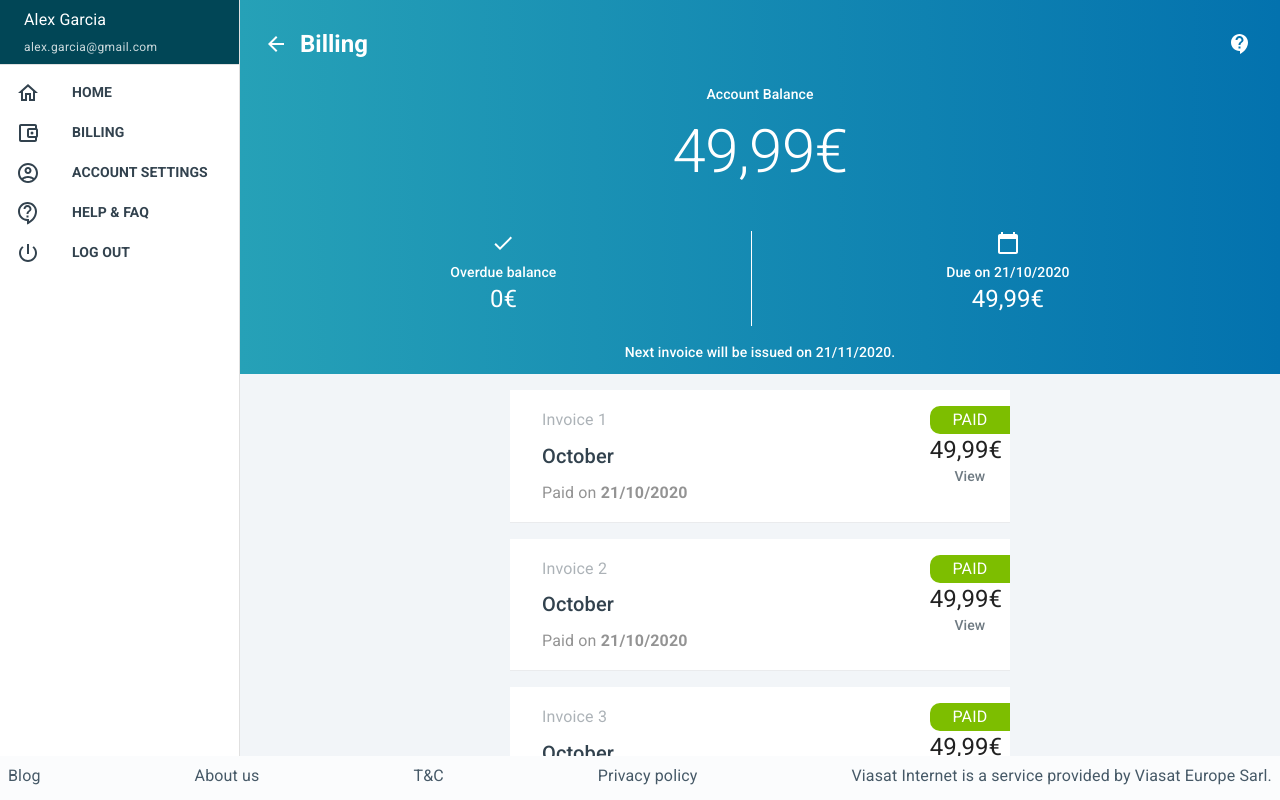
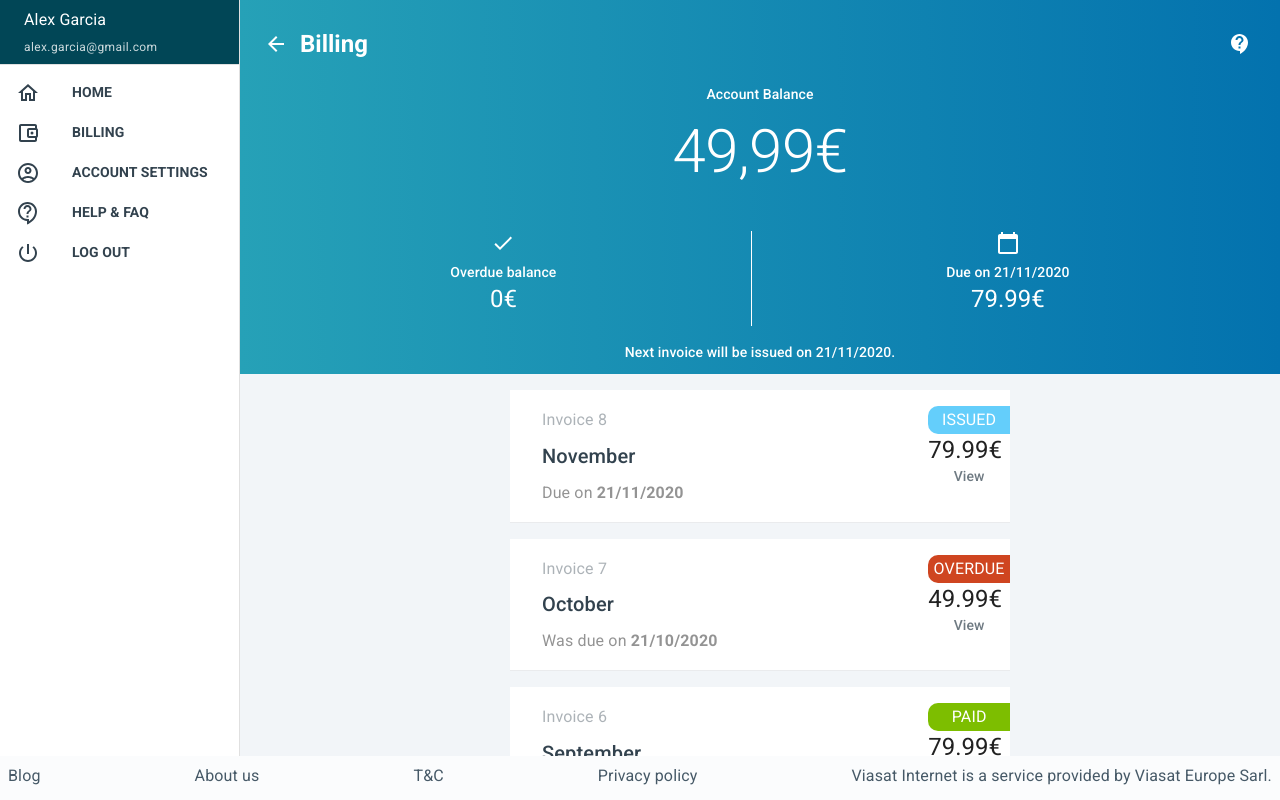
Before and after one commit to anovi0101/billings, a Next.js app: page / in a window 1280 px wide. Shown: the top 800 px of the page. Built offline with nearby package versions, Linux system fonts and the light colour scheme.

Commit message:
Updated displayed invoice info and other tweaks

```diff
--- a/components/InvoiceCard.js
+++ b/components/InvoiceCard.js
@@ -2,6 +2,28 @@ import { Grid, Paper, Typography } from "@mui/material";
 import Link from "next/link";
 
 export default function InvoiceCard(props) {
+  const STATUS_COLORS = {
+    PAID: "#7DBE00",
+    OVERDUE: "#CF4520",
+    ISSUED: "#64CEFB",
+  };
+
+  function getMonthName(month) {
+    const d = new Date();
+    d.setMonth(month - 1);
+    const monthName = d.toLocaleString("default", { month: "long" });
+    return monthName;
+  }
+
+  function getDueMessage(status) {
+    if (status === "OVERDUE") {
+      return "Was due on";
+    } else if (status === "ISSUED") {
+      return "Due on";
+    }
+    return "Paid on";
+  }
+
   return (
     <Paper
       sx={{
@@ -35,14 +57,14 @@ export default function InvoiceCard(props) {
               Invoice {props.id}
             </Typography>
             <Typography variant="h6" gutterBottom>
-              October
+              {getMonthName(props.due.split("/")[1])}
             </Typography>
             <Typography
               variant="subtitle1"
               color="text.secondary"
               sx={{ opacity: 0.7 }}
             >
-              Paid on <strong>21/10/2020</strong>
+              {getDueMessage(props.status)} <strong>{props.due}</strong>
             </Typography>
           </Grid>
           <Grid item>
@@ -50,17 +72,18 @@ export default function InvoiceCard(props) {
               variant="subtitle1"
               sx={{
                 textAlign: "center",
-                backgroundColor: "#7DBE00",
+                backgroundColor: STATUS_COLORS[props.status],
                 color: "#fff",
                 borderTopLeftRadius: "10px",
                 borderBottomLeftRadius: "10px",
                 right: 0,
               }}
             >
-              PAID
+              {props.status}
             </Typography>
             <Typography variant="h5" sx={{ paddingRight: 1 }}>
-              49,99{"\u20AC"}
+              {props.amount}
+              {"\u20AC"}
             </Typography>
             <Typography
               variant="subtitle2"
--- a/components/Invoices.js
+++ b/components/Invoices.js
@@ -1,4 +1,3 @@
-import { Grid, Typography } from "@mui/material";
 import InvoiceCard from "./InvoiceCard";
 
 export default function Invoices(props) {
@@ -7,8 +6,11 @@ export default function Invoices(props) {
       <InvoiceCard
         key={number.id}
         id={number.id}
+        status={number.status}
+        due={number.due}
+        amount={number.amount}
         href="/invoices/[invoice]"
       />
     );
-              })
+  });
 }
--- a/pages/index.js
+++ b/pages/index.js
@@ -8,20 +8,14 @@ import Sidebar from "../components/Sidebar";
 import * as React from "react";
 
 const invoiceNumbers = [
-  { id: 1 },
-  { id: 2 },
-  { id: 3 },
-  { id: 4 },
-  { id: 5 },
-  { id: 6 },
-  { id: 7 },
-  { id: 8 },
-  { id: 9 },
-  { id: 10 },
-  { id: 11 },
-  { id: 12 },
-  { id: 13 },
-  { id: 14 },
+  { id: 8, status: "ISSUED", due: "21/11/2020", amount: 79.99 },
+  { id: 7, status: "OVERDUE", due: "21/10/2020", amount: 49.99 },
+  { id: 6, status: "PAID", due: "21/09/2020", amount: 79.99 },
+  { id: 5, status: "PAID", due: "21/08/2020", amount: 49.99 },
+  { id: 4, status: "PAID", due: "21/07/2020", amount: 29.99 },
+  { id: 3, status: "PAID", due: "21/06/2020", amount: 79.99 },
+  { id: 2, status: "PAID", due: "21/05/2020", amount: 39.99 },
+  { id: 1, status: "PAID", due: "21/04/2020", amount: 79.99 },
 ];
 
 const drawerWidth = 240;
@@ -84,8 +78,13 @@ export default function Home(props) {
               <Typography>
                 <CalendarToday />
               </Typography>
-              <Typography variant="subtitle2">Due on 21/10/2020</Typography>
-              <Typography variant="h5">49,99{"\u20AC"}</Typography>
+              <Typography variant="subtitle2">
+                Due on {invoiceNumbers[0].due}
+              </Typography>
+              <Typography variant="h5">
+                {invoiceNumbers[0].amount}
+                {"\u20AC"}
+              </Typography>
             </Grid>
           </Grid>
           <Typography variant="subtitle2">
```
Lines whose indentation alone changed are shown as unchanged.
